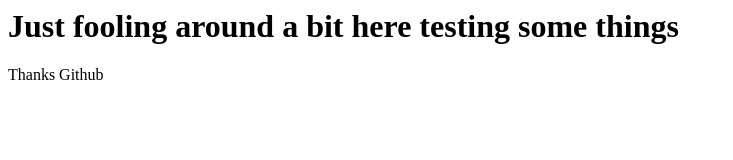
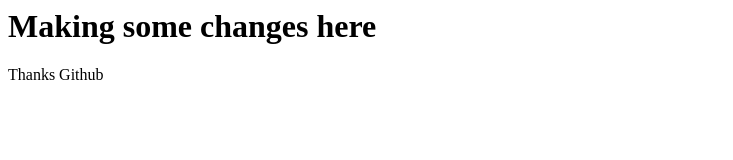
Before and after one commit to martinkoopman/Harar, a plain HTML site: page index.html in a window 1280 px wide. Shown: the whole page, without its empty margins (0-733 px from the left). Drawn offline with Linux system fonts and the light colour scheme.

Commit message:
Update index.html
Changed text

```diff
--- a/index.html
+++ b/index.html
@@ -1,5 +1,5 @@
 <html>
-<h1> Just fooling around a bit here testing some things </h1>
+<h1> Making some changes here </h1>
 
 Thanks Github
 
```
